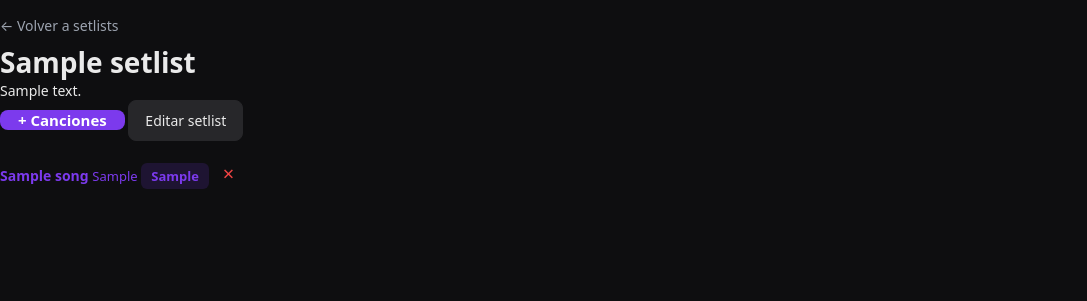
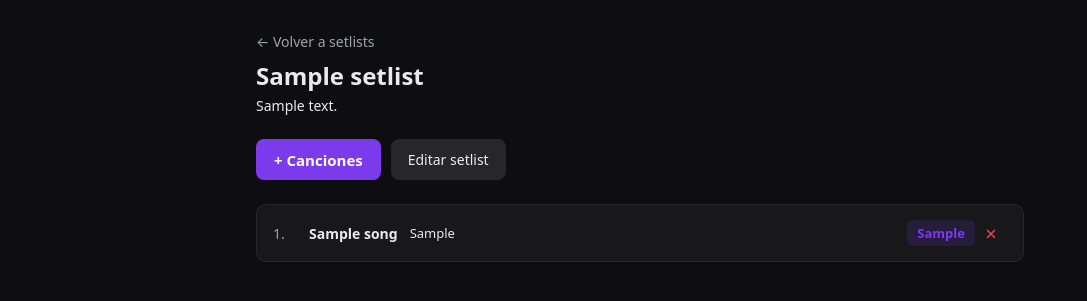
Before and after one commit to Phantasmaa/chordbook, a Flask app: page /setlist/1 in a window 1280 px wide. Shown: the part 60-361 px from the top of the page, without its empty margins (0-1087 px from the left). Run offline with Flask 3, Linux system fonts and the light colour scheme; tables that the repository leaves empty hold one stand-in row (values such as "Sample post").

Commit message:
fix(setlist): align CSS classes + add setlist-page layout
The template was using non-existent class names (setlist-song-item,
song-card) that didn't match the CSS (.song-list-item, .song-list-link),
so the song list rendered without cards/spacing — items collapsed into
a single horizontal block.

Also fixed the modal: HTML used class="modal" for the inner box, but
.modal in CSS is the fullscreen overlay. Renamed inner box to
.modal-card (matches existing CSS) so the box gets a real background,
padding, and rounded corners instead of inheriting the overlay's
fixed inset:0 styling.

Other improvements:
- Wrap list items in song-list-item/song-list-link (existing styles)
- Add loop.index numbering (1., 2., ...) like the rest of the app
- New CSS rules for .setlist-page (max-width 800px, centered)
- New .setlist-actions flexbox for button row
- Modal ESC to close
- Save button shows 'Guardando...' during request
- Sync visual state (border + soft bg) when checkbox toggles
- Compact positions after add/remove (1,2,3... no gaps)

```diff
--- a/app/main.py
+++ b/app/main.py
@@ -294,6 +294,16 @@ def api_setlist_modify_songs(setlist_id):
         db.execute(
             "DELETE FROM setlist_songs WHERE setlist_id = ? AND song_id = ?",
             (setlist_id, song_id),
+        )
+    # compact positions to remove gaps (1,2,3... instead of 1,3,5...)
+    rows = db.execute(
+        "SELECT song_id FROM setlist_songs WHERE setlist_id = ? ORDER BY position",
+        (setlist_id,),
+    ).fetchall()
+    for i, row in enumerate(rows, start=1):
+        db.execute(
+            "UPDATE setlist_songs SET position = ? WHERE setlist_id = ? AND song_id = ?",
+            (i, setlist_id, row["song_id"]),
         )
     db.commit()
     db.close()
--- a/static/css/main.css
+++ b/static/css/main.css
@@ -1090,3 +1090,19 @@ main { padding-bottom: 80px; }
 
 /* No full-height left border on the block — Manuel: "debe ser un indicador
    al inicio de la línea, no debe ser una línea completa". */
+
+/* ---------- Setlist page ---------- */
+.setlist-page {
+  max-width: 800px;
+  margin: 0 auto;
+  padding: 16px;
+}
+.setlist-header h1 { margin: 0 0 4px; font-size: 24px; }
+.setlist-header .dim { margin: 4px 0 24px; }
+.setlist-actions {
+  display: flex;
+  gap: 10px;
+  margin-bottom: 24px;
+  flex-wrap: wrap;
+}
+.setlist-songs { margin-top: 8px; }
--- a/templates/setlist.html
+++ b/templates/setlist.html
@@ -10,7 +10,7 @@
   </div>
 
   <div class="setlist-actions">
-    <button class="btn btn-primary" onclick="toggleAddSongModal()">+ Canciones</button>
+    <button class="btn btn-primary" onclick="openAddSongModal()">+ Canciones</button>
     <button class="btn btn-secondary" onclick="openEditSetlist()">Editar setlist</button>
   </div>
 
@@ -18,8 +18,9 @@
     {% if setlist.songs %}
       <ol class="song-list">
         {% for s in setlist.songs %}
-        <li class="setlist-song-item" data-song-id="{{ s.id }}">
-          <a class="song-card" href="{{ url_for("song_preview", song_id=s.id) }}">
+        <li class="song-list-item" data-song-id="{{ s.id }}">
+          <a class="song-list-link" href="{{ url_for('song_preview', song_id=s.id) }}">
+            <span class="song-num">{{ loop.index }}.</span>
             <span class="song-title">{{ s.title }}</span>
             <span class="song-artist dim">{{ s.artist }}</span>
             <span class="song-key">{{ s.transposed_key or s.key }}</span>
@@ -42,24 +43,24 @@
 
 <!-- Add songs modal -->
 <div id="addSongModal" class="modal-overlay" style="display:none;" onclick="if(event.target===this) closeAddSongModal()">
-  <div class="modal" style="background:var(--bg-2); border:2px solid var(--accent-orange);">
-    <div class="modal-header">
-      <h2>Agregar Canciones</h2>
-      <button class="modal-close" onclick="closeAddSongModal()">✕</button>
+  <div class="modal-card paste-modal" style="max-width:560px; max-height:80vh; display:flex; flex-direction:column;">
+    <div class="modal-header" style="display:flex; align-items:center; justify-content:space-between; margin-bottom:12px;">
+      <h2 style="margin:0; font-size:18px;">Agregar Canciones</h2>
+      <button class="modal-close" onclick="closeAddSongModal()" aria-label="Cerrar" style="background:none; border:none; color:var(--text-dim); font-size:20px; cursor:pointer;">✕</button>
     </div>
-    <div class="modal-body">
-      <input type="text" id="songSearchInput" class="text-input" placeholder="Buscar cancion..." style="width:100%; padding:12px; margin-bottom:16px;" oninput="filterSongResults()" />
-      <div id="songSearchResults" style="max-height:400px; overflow-y:auto;">
-        {% for s in all_songs %}
-        <div class="song-option" data-song-id="{{ s.id }}" data-search="{{ s.title|lower }}">
-          <span class="song-option-title">{{ s.title }}</span>
-          <span class="song-option-artist">{{ s.artist }}</span>
-          <input type="checkbox" class="song-checkbox" value="{{ s.id }}" onclick="event.stopPropagation()" />
+    <input type="text" id="songSearchInput" class="text-input" placeholder="Buscar cancion..." style="width:100%; padding:10px 12px; margin-bottom:12px; background:var(--bg); color:var(--text); border:1px solid var(--border); border-radius:6px;" oninput="filterSongResults()" />
+    <div id="songSearchResults" style="flex:1; overflow-y:auto; min-height:0;">
+      {% for s in all_songs %}
+      <div class="song-option" data-song-id="{{ s.id }}" data-search="{{ s.title|lower }}">
+        <div class="song-option-text">
+          <div class="song-option-title">{{ s.title }}</div>
+          <div class="song-option-artist">{{ s.artist }}</div>
         </div>
-        {% endfor %}
+        <input type="checkbox" class="song-checkbox" value="{{ s.id }}" onclick="event.stopPropagation()" />
       </div>
+      {% endfor %}
     </div>
-    <div class="modal-footer">
+    <div class="modal-actions" style="display:flex; justify-content:flex-end; gap:8px; margin-top:16px;">
       <button class="btn btn-secondary" onclick="closeAddSongModal()">Cancelar</button>
       <button class="btn btn-primary" onclick="saveAddedSongs()">Guardar</button>
     </div>
@@ -71,40 +72,39 @@
   display: flex;
   align-items: center;
   padding: 12px;
-  border: 1px solid var(--bg-3);
-  border-radius: 4px;
+  border: 1px solid var(--border);
+  border-radius: 8px;
   margin-bottom: 8px;
   cursor: pointer;
-  background: var(--bg-1);
-  transition: background 0.15s;
+  background: var(--bg);
+  transition: background 0.15s, border-color 0.15s;
 }
-.song-option:hover { background: var(--bg-3); }
-.song-option-title { flex: 1; font-weight: 500; color: var(--text-1); }
-.song-option-artist { color: var(--text-2); font-size: 0.85em; margin-right: 12px; }
-.song-option input[type="checkbox"] { transform: scale(1.3); cursor: pointer; }
+.song-option:hover { background: var(--panel); border-color: var(--accent); }
+.song-option.is-checked { border-color: var(--accent); background: var(--accent-soft); }
+.song-option-text { flex: 1; min-width: 0; }
+.song-option-title { font-weight: 600; color: var(--text); font-size: 14px; }
+.song-option-artist { color: var(--text-dim); font-size: 12px; margin-top: 2px; }
+.song-option input[type="checkbox"] {
+  transform: scale(1.4);
+  cursor: pointer;
+  margin-left: 12px;
+  accent-color: var(--accent);
+}
 </style>
 
 <script>
 const SETLIST_ID = {{ setlist.id }};
 let _originalSetlistSongs = [];
 
-function toggleAddSongModal() {
-  const modal = document.getElementById('addSongModal');
-  if (modal.style.display === 'none' || !modal.style.display) {
-    openAddSongModal();
-  } else {
-    closeAddSongModal();
-  }
-}
-
 function openAddSongModal() {
-  _originalSetlistSongs = Array.from(document.querySelectorAll('.setlist-song-item')).map(el => el.dataset.songId);
+  _originalSetlistSongs = Array.from(document.querySelectorAll('.song-list-item')).map(el => el.dataset.songId);
   document.querySelectorAll('.song-checkbox').forEach(cb => {
     cb.checked = _originalSetlistSongs.includes(cb.value);
   });
   document.getElementById('songSearchInput').value = '';
   filterSongResults();
   document.getElementById('addSongModal').style.display = 'flex';
+  setTimeout(() => document.getElementById('songSearchInput').focus(), 50);
 }
 
 function closeAddSongModal() {
@@ -112,7 +112,7 @@ function closeAddSongModal() {
 }
 
 function filterSongResults() {
-  const q = document.getElementById('songSearchInput').value.toLowerCase();
+  const q = document.getElementById('songSearchInput').value.toLowerCase().trim();
   document.querySelectorAll('.song-option').forEach(opt => {
     const title = opt.dataset.search || '';
     opt.style.display = title.includes(q) ? 'flex' : 'none';
@@ -128,6 +128,9 @@ async function saveAddedSongs() {
     closeAddSongModal();
     return;
   }
+  const btn = event.target;
+  btn.disabled = true;
+  btn.textContent = 'Guardando...';
   try {
     const resp = await fetch(`/api/setlists/${SETLIST_ID}/songs`, {
       method: 'POST',
@@ -141,21 +144,34 @@ async function saveAddedSongs() {
     window.location.reload();
   } catch (err) {
     alert('Error guardando: ' + err.message);
+    btn.disabled = false;
+    btn.textContent = 'Guardar';
   }
 }
 
-// click on row toggles its checkbox
+// click on row toggles its checkbox + visual state
 document.addEventListener('DOMContentLoaded', () => {
   document.querySelectorAll('.song-option').forEach(opt => {
     opt.addEventListener('click', (e) => {
       if (e.target.tagName === 'INPUT') return;
       const cb = opt.querySelector('.song-checkbox');
       cb.checked = !cb.checked;
+      opt.classList.toggle('is-checked', cb.checked);
     });
+    // sync visual state on initial render
+    const cb = opt.querySelector('.song-checkbox');
+    opt.classList.toggle('is-checked', cb.checked);
+    // also when user clicks checkbox directly
+    cb.addEventListener('change', () => {
+      opt.classList.toggle('is-checked', cb.checked);
+    });
+  });
+  // ESC closes modal
+  document.addEventListener('keydown', (e) => {
+    if (e.key === 'Escape') closeAddSongModal();
   });
 });
 
-// placeholder stub so existing buttons don't break
 function openEditSetlist() {
   window.location.href = '/setlist/' + SETLIST_ID + '/edit';
 }
```
